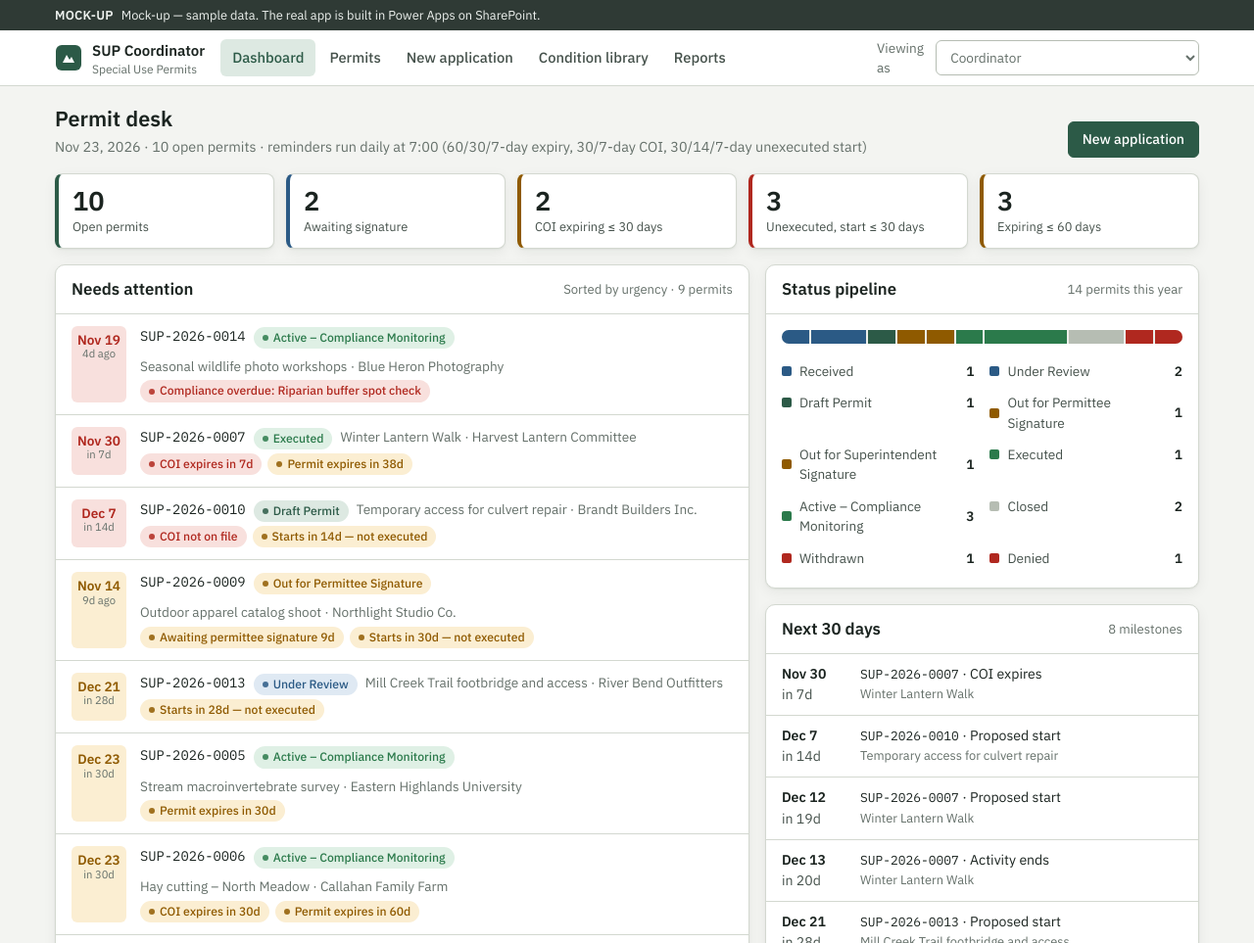
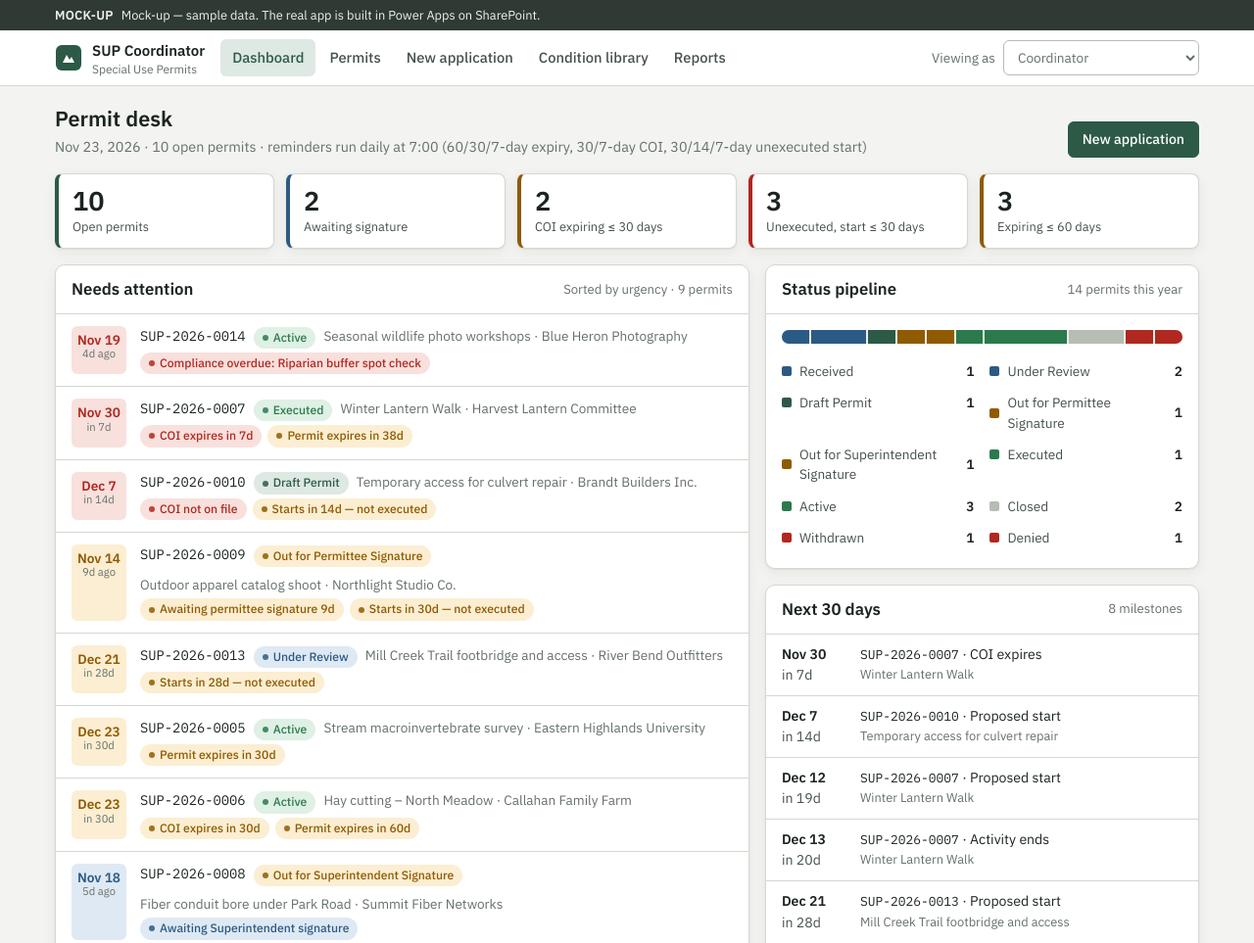
Before and after one commit to slapner/special-use-permit-m365, a plain HTML site: page prototype/sup-coordinator.html in a window 1280 px wide. Shown: the top 963 px of the page at 98% size. Drawn offline with Linux system fonts and the light colour scheme.

Commit message:
Rewrite README in plain language; rename Active status in prototype and spec
Co-Authored-By: Claude Fable 5.2 <noreply@anthropic.com>

```diff
--- a/prototype/sup-coordinator.html
+++ b/prototype/sup-coordinator.html
@@ -76,13 +76,13 @@ header.top{position:sticky;top:env(safe-area-inset-top,0px);z-index:20;backgroun
 .brand{display:flex;align-items:center;gap:10px;font-weight:600;white-space:nowrap}
 .brand svg{flex:none}
 .brand small{display:block;font-weight:400;color:var(--muted);font-size:.75rem;line-height:1.1}
-@media (max-width:720px){nav.main{order:3;flex-basis:100%} .role{margin-left:auto} .role label{display:none} .brand small{display:none}}
+@media (max-width:720px){nav.main{order:3;flex-basis:100%} .role{margin-left:auto} .role label{display:none} .brand small{display:none} .role select{max-width:150px} .topbar{gap:8px 12px}}
 nav.main{display:flex;gap:2px;overflow-x:auto;flex:1 1 auto;min-width:0;scrollbar-width:none}
 nav.main a{padding:8px 12px;border-radius:6px;text-decoration:none;color:var(--text-2);white-space:nowrap;font-weight:500;font-size:.92rem}
 nav.main a:hover{background:var(--surface-2);color:var(--text)}
 nav.main a[aria-current="page"]{background:var(--accent-soft);color:var(--accent)}
 .role{display:flex;align-items:center;gap:8px;font-size:.85rem;color:var(--muted)}
-.role select{min-width:0}
+.role select{min-width:0;max-width:200px}
 main{padding-top:20px;padding-bottom:64px}
 .page-head{display:flex;justify-content:space-between;align-items:flex-end;gap:12px;flex-wrap:wrap;margin-bottom:16px}
 .page-head p{margin:4px 0 0;color:var(--muted);font-size:.9rem}
@@ -92,6 +92,7 @@ main{padding-top:20px;padding-bottom:64px}
 .card-head p{margin:0;color:var(--muted);font-size:.82rem}
 .grid{display:grid;gap:16px}
 .dash-grid{grid-template-columns:minmax(0,1.6fr) minmax(0,1fr)}
+.grid>*,.two>*{min-width:0}
 @media (max-width:900px){.dash-grid{grid-template-columns:minmax(0,1fr)}}
 .kpis{display:grid;grid-template-columns:repeat(5,minmax(0,1fr));gap:12px;margin-bottom:16px}
 @media (max-width:900px){.kpis{grid-template-columns:repeat(3,minmax(0,1fr))}}
@@ -120,7 +121,8 @@ main{padding-top:20px;padding-bottom:64px}
 .queue .when.crit{background:var(--crit-soft);color:var(--crit)} .queue .when.warn{background:var(--warn-soft);color:var(--warn)} .queue .when.info{background:var(--info-soft);color:var(--info)}
 .queue .t{display:flex;gap:8px;align-items:baseline;flex-wrap:wrap;min-width:0}
 .queue .t .sub{color:var(--muted);font-size:.85rem;overflow:hidden;text-overflow:ellipsis;white-space:nowrap;min-width:0}
-.queue .reasons{display:flex;gap:6px;flex-wrap:wrap}
+.queue .reasons{display:flex;gap:6px;flex-wrap:wrap;min-width:0}
+.reasons .pill,.chips .pill{white-space:normal}
 .pipeline{padding:16px}
 .stagebar{display:flex;height:14px;border-radius:7px;overflow:hidden;background:var(--surface-2);gap:2px}
 .stagebar span{display:block;min-width:4px}
@@ -278,7 +280,7 @@ dl.kv dd{margin:2px 0 0;overflow-wrap:anywhere}
 .rt-results li:first-child{border-top:0}
 .rtpanel{position:sticky;top:80px;max-height:calc(100vh - 96px);overflow:auto}
 @media (max-width:900px){.rtpanel{position:static;max-height:none}}
-.switch{display:inline-flex;align-items:center;gap:6px;font-size:.82rem}
+.switch{position:relative;display:inline-flex;align-items:center;gap:6px;font-size:.82rem}
 .switch input{width:16px;height:16px;accent-color:var(--accent)}
 @media (prefers-reduced-motion:reduce){*{animation:none!important;transition:none!important;scroll-behavior:auto!important}}
 </style>
@@ -315,7 +317,7 @@ dl.kv dd{margin:2px 0 0;overflow-wrap:anywhere}
 (function(){
 "use strict";
 /* ================= constants from spec/data-model.md ================= */
-const STATUSES=["Received","Under Review","Draft Permit","Out for Permittee Signature","Out for Superintendent Signature","Executed","Active – Compliance Monitoring","Closed"];
+const STATUSES=["Received","Under Review","Draft Permit","Out for Permittee Signature","Out for Superintendent Signature","Executed","Active","Closed"];
 const OFFRAMPS=["Withdrawn","Denied"];
 const CLOSED_SET=new Set(["Closed","Withdrawn","Denied"]);
 const IMPACTS=[
@@ -419,8 +421,8 @@ const RAW=[
 ["SUP-2026-0002","Special Event","Closed","Marcus Ellery","Valley Trail Runners Club","m.ellery@example.org","555-0102","Autumn Ridge 10K","Trail running race with about 300 participants and a finish-area tent.","Ridge Overlook Trailhead","Large group or public event;Structures or temporary facilities","2026-06-02","2026-09-26","2026-09-26","2026-09-30",true,"2027-06-01","2026-08-20","2026-08-25",true,"2026-10-02"],
 ["SUP-2026-0003","Commercial Filming / Photography","Withdrawn","Priya Natarajan","Lumen Fieldworks LLC","priya@example.net","555-0103","Waterfall time-lapse shoot","Two-person crew filming time-lapse at the falls with a drone.","Hollow Falls","Commercial filming or photography;Use of drones (UAS)","2026-07-08","2026-08-15","2026-08-17","2026-08-31",false,"","","",false,"2026-07-30"],
 ["SUP-2026-0004","Construction / Access","Denied","Tom Brannigan","Brannigan Excavating","tbrannigan@example.com","555-0104","Private driveway across park land","Construct a gravel driveway crossing a stream to reach adjacent private parcel.","Mill Creek Boundary","Ground disturbance;Near stream, river or wetland;Tree clearing","2026-05-19","2026-09-01","2026-12-31","2027-01-31",false,"","","",false,"2026-08-04"],
-["SUP-2026-0005","Research / Collection","Active – Compliance Monitoring","Dr. Helen Osei","Eastern Highlands University","h.osei@example.edu","555-0105","Stream macroinvertebrate survey","Quarterly kick-net sampling at five stream stations.","Mill Creek","Near stream, river or wetland","2026-02-03","2026-03-15","2027-03-15","2026-12-23",true,"2027-03-31","2026-03-01","2026-03-04",false,""],
-["SUP-2026-0006","Agricultural Use","Active – Compliance Monitoring","Ray Callahan","Callahan Family Farm","ray.callahan@example.com","555-0106","Hay cutting – North Meadow","Annual hay cutting with tractor on 40-acre meadow.","North Meadow","Motorized equipment or vehicles off road","2026-01-20","2026-05-01","2026-10-31","2027-01-22",true,"2026-12-23","2026-04-10","2026-04-12",false,""],
+["SUP-2026-0005","Research / Collection","Active","Dr. Helen Osei","Eastern Highlands University","h.osei@example.edu","555-0105","Stream macroinvertebrate survey","Quarterly kick-net sampling at five stream stations.","Mill Creek","Near stream, river or wetland","2026-02-03","2026-03-15","2027-03-15","2026-12-23",true,"2027-03-31","2026-03-01","2026-03-04",false,""],
+["SUP-2026-0006","Agricultural Use","Active","Ray Callahan","Callahan Family Farm","ray.callahan@example.com","555-0106","Hay cutting – North Meadow","Annual hay cutting with tractor on 40-acre meadow.","North Meadow","Motorized equipment or vehicles off road","2026-01-20","2026-05-01","2026-10-31","2027-01-22",true,"2026-12-23","2026-04-10","2026-04-12",false,""],
 ["SUP-2026-0007","Special Event","Executed","Lena Morales","Harvest Lantern Committee","lena.morales@example.org","555-0107","Winter Lantern Walk","Evening guided lantern walk for about 150 people with temporary lighting.","Visitor Center Loop","Large group or public event;Night activity or lighting;Structures or temporary facilities","2026-09-14","2026-12-12","2026-12-13","2026-12-31",true,"2026-11-30","2026-11-02","2026-11-05",false,""],
 ["SUP-2026-0008","Right-of-Way / Utility","Out for Superintendent Signature","Grant Ivers","Summit Fiber Networks","givers@example.net","555-0108","Fiber conduit bore under Park Road","Directional bore for fiber conduit; two staging pits.","Park Road Mile 3","Utility or right-of-way work;Ground disturbance;Tree clearing","2026-09-30","2027-01-11","2027-02-26","2027-03-31",true,"2027-09-30","2026-11-18","",false,""],
 ["SUP-2026-0009","Commercial Filming / Photography","Out for Permittee Signature","Owen Stratford","Northlight Studio Co.","owen@example.com","555-0109","Outdoor apparel catalog shoot","Six-person crew photographing models on overlooks; one drone.","Ridge Overlook","Commercial filming or photography;Use of drones (UAS)","2026-10-21","2026-12-23","2026-12-24","2026-12-31",true,"2027-10-01","","",false,""],
@@ -428,7 +430,7 @@ const RAW=[
 ["SUP-2026-0011","Research / Collection","Under Review","Samuel Ortiz","Highland Bat Study Group","s.ortiz@example.org","555-0111","Acoustic bat monitoring","Deploy eight acoustic detectors on trees; night visits to retrieve data.","South Ridge Forest","Night activity or lighting","2026-11-09","2027-04-01","2027-09-30","2027-10-31",false,"","","",false,""],
 ["SUP-2026-0012","Special Event","Received","Jordan Pike","Riverside Community Choir","jpike@example.org","555-0112","Spring Concert on the Green","Outdoor choir concert with portable stage and sound system.","Riverside Green","Large group or public event;Structures or temporary facilities;Near stream, river or wetland","2026-11-20","2027-05-15","2027-05-15","2027-05-31",false,"","","",false,""],
 ["SUP-2026-0013","Construction / Access","Under Review","Casey Lindqvist","River Bend Outfitters","casey@example.com","555-0113","Mill Creek Trail footbridge and access","Replace a footbridge and regrade 300 ft of trail approach; remove four hazard trees.","Mill Creek Trail","Ground disturbance;Near stream, river or wetland;Tree clearing;Structures or temporary facilities","2026-11-13","2026-12-21","2027-02-15","2027-03-31",false,"","","",false,""],
-["SUP-2026-0014","Commercial Filming / Photography","Active – Compliance Monitoring","Noor Haddad","Blue Heron Photography","noor@example.net","555-0114","Seasonal wildlife photo workshops","Small-group photography workshops on the marsh boardwalk, Oct–Jan.","Heron Marsh Boardwalk","Commercial filming or photography;Near stream, river or wetland","2026-08-11","2026-10-01","2027-01-31","2027-02-28",true,"2027-08-15","2026-09-18","2026-09-21",false,""]
+["SUP-2026-0014","Commercial Filming / Photography","Active","Noor Haddad","Blue Heron Photography","noor@example.net","555-0114","Seasonal wildlife photo workshops","Small-group photography workshops on the marsh boardwalk, Oct–Jan.","Heron Marsh Boardwalk","Commercial filming or photography;Near stream, river or wetland","2026-08-11","2026-10-01","2027-01-31","2027-02-28",true,"2027-08-15","2026-09-18","2026-09-21",false,""]
 ];
 
 let nextId=1;
@@ -506,7 +508,7 @@ function buildSample(r){
   }
   if(si>=6){
     const ad=addDays(p.supSigned,1);
-    audit(p,"Status Changed","Executed → Active – Compliance Monitoring",at(ad,9,0),C);
+    audit(p,"Status Changed","Executed → Active",at(ad,9,0),C);
     p.compliance=complianceTemplate(p);
     p.compliance.forEach((c,i)=>{
       const overdueDemo=number==="SUP-2026-0014"&&i===1;
@@ -517,7 +519,7 @@ function buildSample(r){
     if(number==="SUP-2026-0014"){p.compliance[1].due=addDays(TODAY,-4);}
   }
   if(status==="Closed"){
-    audit(p,"Status Changed","Active – Compliance Monitoring → Closed",at(p.closedDate,10,0),C);
+    audit(p,"Status Changed","Active → Closed",at(p.closedDate,10,0),C);
     audit(p,"Moved to Closed",`Folder moved to Permit Records/Closed Projects/${folderName(p)}`,at(p.closedDate,10,1),"flow: SUP-Close");
   }
   p.audit.sort((a,b)=>a.time-b.time);
@@ -686,11 +688,11 @@ function primaryActions(p){
   if(s==="Under Review")a.push(btn("suggest","Suggest conditions"));
   if(s==="Under Review")a.push(btn("gen-draft","Generate draft permit",{cls:"primary",disabled:!p.conditions.some(c=>c.included),why:"Add or suggest conditions first"}));
   if(s==="Draft Permit"){a.push(btn("gen-draft",`Regenerate draft (v${p.draftVersion+1})`));a.push(btn("send-sig","Send for signature",{cls:"primary"}));}
-  if(s==="Draft Permit"||s==="Out for Permittee Signature"||s.startsWith("Out for Sup")||s==="Executed"||s==="Active – Compliance Monitoring"||s==="Under Review")if(p.draftVersion)a.push(btn("preview","View draft v"+p.draftVersion));
+  if(s==="Draft Permit"||s==="Out for Permittee Signature"||s.startsWith("Out for Sup")||s==="Executed"||s==="Active"||s==="Under Review")if(p.draftVersion)a.push(btn("preview","View draft v"+p.draftVersion));
   if(s==="Out for Permittee Signature")a.push(btn("permittee-signed","Record permittee signed",{cls:"primary"}));
   if(s==="Out for Superintendent Signature")a.push(btn("sup-sign","Superintendent signs",{cls:"primary",disabled:!p.coiReceived,why:coiWhy}));
   if(s==="Executed")a.push(btn("begin-compliance","Begin compliance monitoring",{cls:"primary"}));
-  if(s==="Active – Compliance Monitoring")a.push(btn("close","Close permit",{cls:"primary"}));
+  if(s==="Active")a.push(btn("close","Close permit",{cls:"primary"}));
   if(statusIdx(s)>=0&&statusIdx(s)<5){a.push(btn("withdraw","Withdraw"));a.push(btn("deny","Deny",{cls:"danger"}));}
   return a.join("");
 }
@@ -779,7 +781,7 @@ function tabSigs(p){
   </section>`;
 }
 function tabCompliance(p){
-  if(!p.compliance.length)return `<div class="card empty">Compliance items are created when the permit enters <b>Active – Compliance Monitoring</b>.</div>`;
+  if(!p.compliance.length)return `<div class="card empty">Compliance items are created when the permit enters <b>Active</b>.</div>`;
   const done=p.compliance.filter(c=>c.completed).length;
   return `<section class="card"><div class="card-head"><h2>Compliance items</h2><p>${done} of ${p.compliance.length} complete${p.complianceComplete?" · ComplianceComplete = Yes":""}</p></div>
   ${p.compliance.map((c,i)=>{const d=daysUntil(c.due);const lv=c.completed?"good":(d<0?"crit":d<=7?"warn":"");
@@ -919,7 +921,7 @@ function viewReports(){
   const sb=STATUSES.concat(OFFRAMPS).map((s,i)=>({label:s,v:permits.filter(p=>p.status===s).length,color:i<8?STAGE_COLOR[i]:"var(--crit)"}));
   return `<div class="page-head"><div><h1>Reports</h1><p>Monthly volume and turnaround include ${ARCHIVE.length} archived sample records in addition to the ${permits.length} permits in this mock-up.</p></div></div>
   <div class="grid">
-    <section class="card"><div class="card-head"><h2>Applications received per month</h2><p>Last 12 months · current month partial (lighter)</p></div><div class="chartwrap">${svgBarsV(perMonth,{label:"Applications received per month"})}</div></section>
+    <section class="card"><div class="card-head"><h2>Applications received per month</h2><p>Last 12 months · current month to date shown muted</p></div><div class="chartwrap">${svgBarsV(perMonth,{label:"Applications received per month"})}</div></section>
     <div class="grid dash-grid" style="grid-template-columns:repeat(auto-fit,minmax(min(100%,420px),1fr))">
       <section class="card"><div class="card-head"><h2>Average days, received → executed</h2><p>By permit type</p></div><div class="chartwrap">${svgBarsH(avg,{label:"Average days from received to executed by type",unit:" d",ml:230})}</div>
       <div class="muted" style="padding:0 16px 14px;font-size:.8rem">Based on ${avg.reduce((a,b)=>a+b.n,0)} executed permits.</div></section>
@@ -989,7 +991,7 @@ const ACT={
     addDoc(p,`${p.number}_Executed.pdf`,"Executed Permit");audit(p,"Document Added",`${p.number}_Executed.pdf saved; copy emailed to permittee`,null,"flow: SUP-SignatureWebhook");
     setStatus(p,"Executed","flow: SUP-SignatureWebhook");render();
     toast("Permit executed",`Flow saves ${p.number}_Executed.pdf to the folder, emails the permittee a copy, and starts expiry reminders.`);},
-  "begin-compliance"(p){p.compliance=complianceTemplate(p).map(c=>({...c,due:daysUntil(c.due)<1?addDays(TODAY,7):c.due}));setStatus(p,"Active – Compliance Monitoring");state.tab="compliance";render();
+  "begin-compliance"(p){p.compliance=complianceTemplate(p).map(c=>({...c,due:daysUntil(c.due)<1?addDays(TODAY,7):c.due}));setStatus(p,"Active");state.tab="compliance";render();
     toast(`${p.compliance.length} compliance items created`,"Rows added to ComplianceItems and assigned to SUP Compliance; due-date reminders come from the daily flow.");},
   coi(p){const v=document.getElementById("coi-exp").value;if(!v){toast("Enter the COI expiration date","The COIExpiration column drives the 30/7-day reminders.");return;}
     p.coiReceived=true;p.coiExp=parseISO(v);const name=addDoc(p,`${p.number}_COI_exp${v}.pdf`,"COI");audit(p,"Document Added",name);audit(p,"Field Changed",`COIReceived = Yes; COIExpiration = ${v}`);render();
```
Also changed, not shown: 2 other files.
